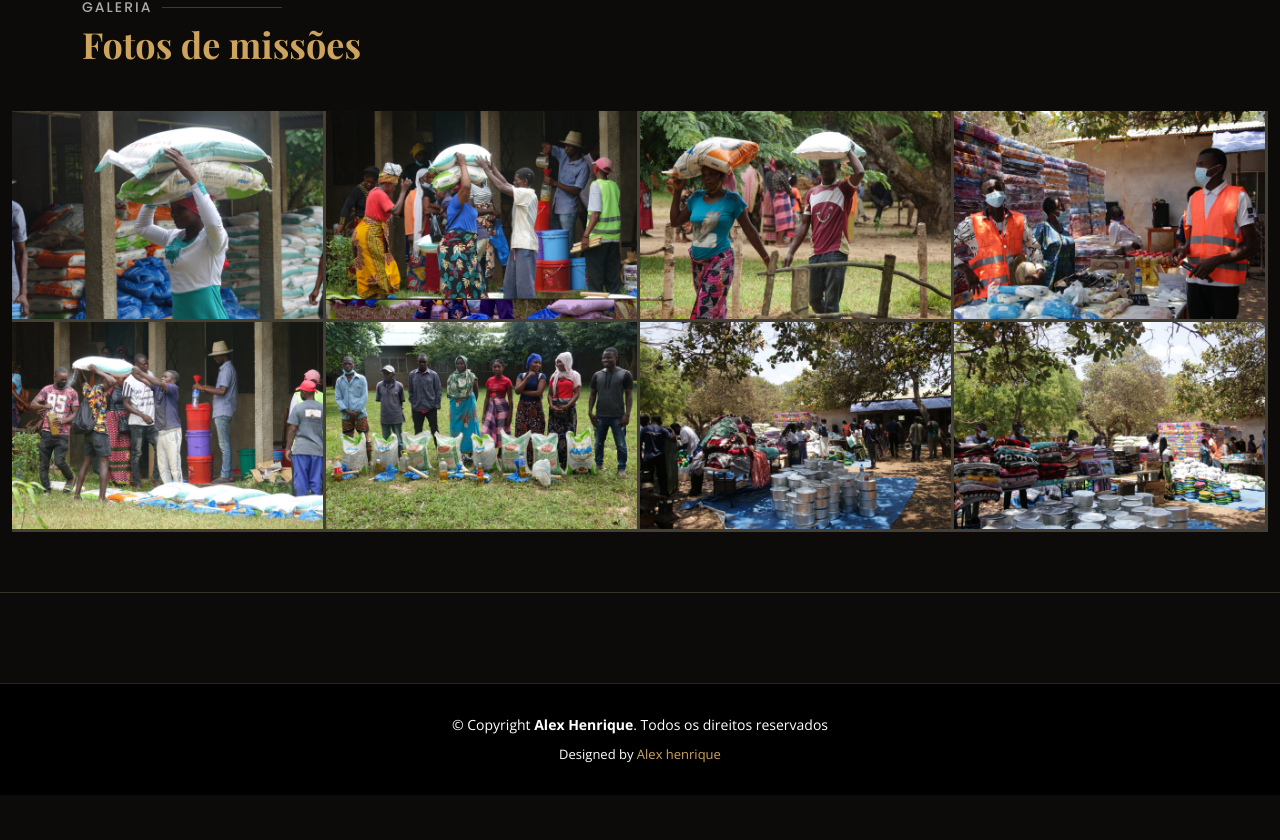
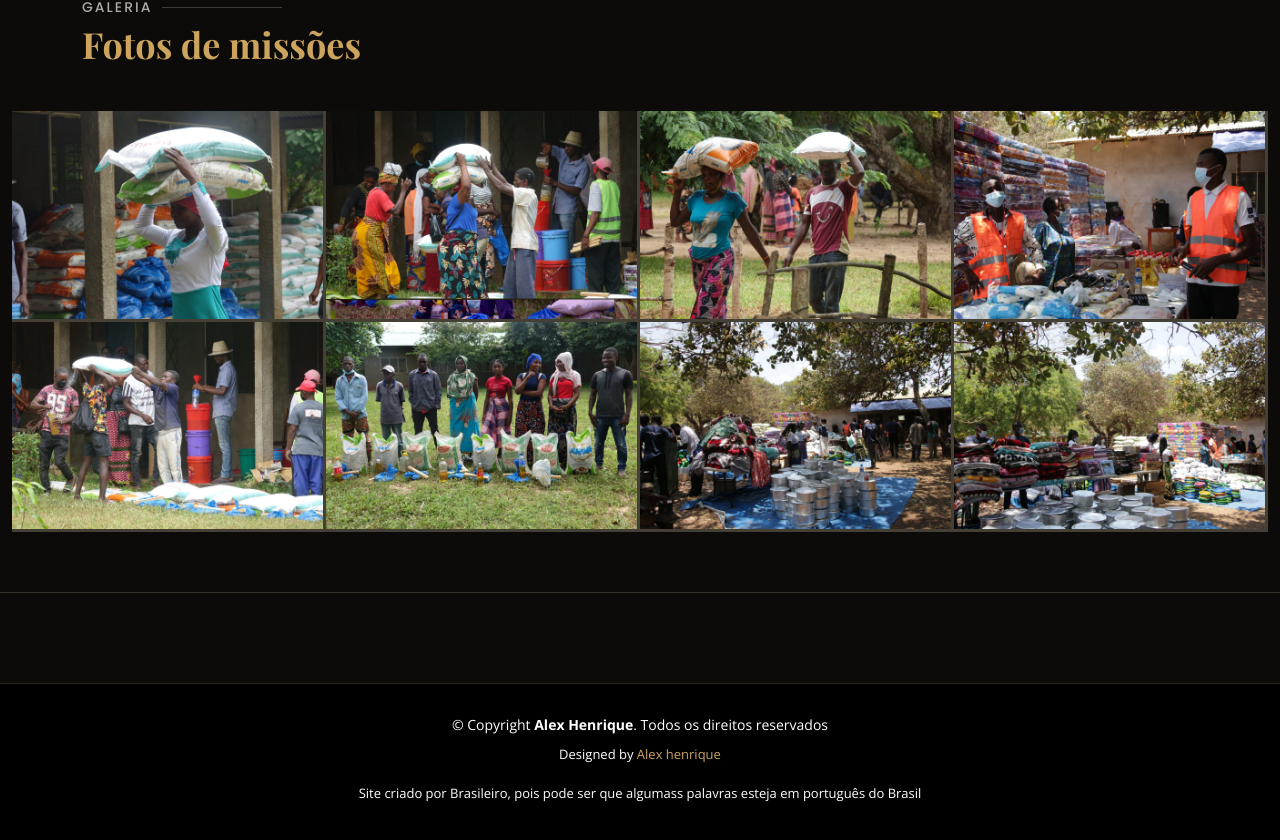
Before and after one commit to AllexHenrique/MinisterioDaFatima, a plain HTML site: page index.html in a window 1280 px wide. Shown: the part 3337-4177 px from the top of the page. Before the commit the page ends 4132 px from the top, so only its background shows below. Drawn offline with nearby package versions, Linux system fonts and the light colour scheme; a web font is replaced by a local one.

Commit message:
Update index.html

```diff
--- a/index.html
+++ b/index.html
@@ -634,9 +634,12 @@ Muito obrigada pelas suas orações.
       <div class="copyright">
         &copy; Copyright <strong><span>Alex Henrique</span></strong>. Todos os direitos reservados
       </div>
-      <div class="credits">
+    <div class="credits">
 
-        Designed by <a href="https://github.com/AllexHenrique/AllexHenrique">Alex henrique</a>
+        Designed by <a href="https://github.com/AllexHenrique/AllexHenrique">Alex henrique</a> <br>
+        <br>
+
+      <p>Site criado por Brasileiro, pois pode ser que algumass palavras esteja em português do Brasil</p>
       </div>
     </div>
   </footer><!-- End Footer -->
```
